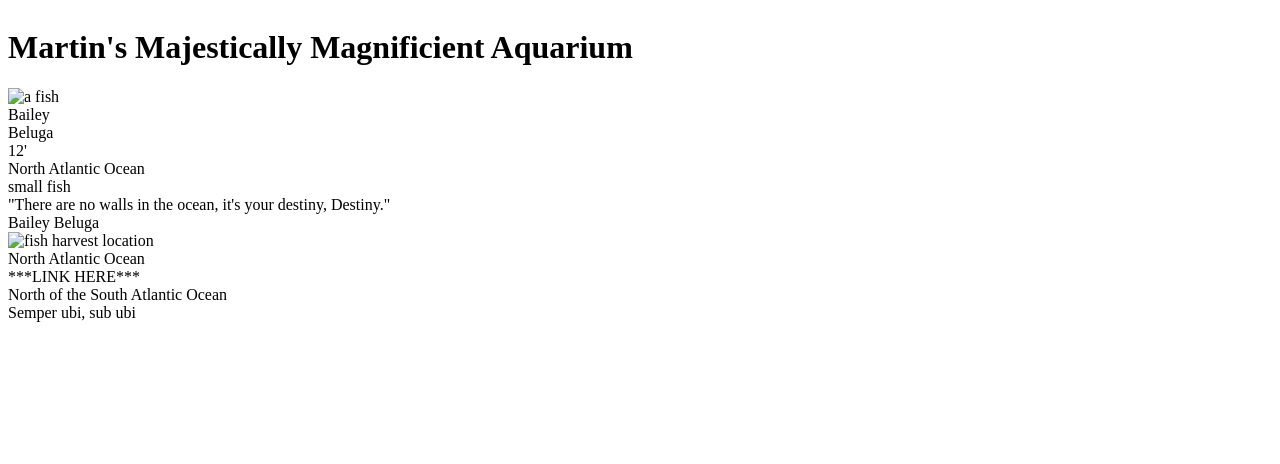
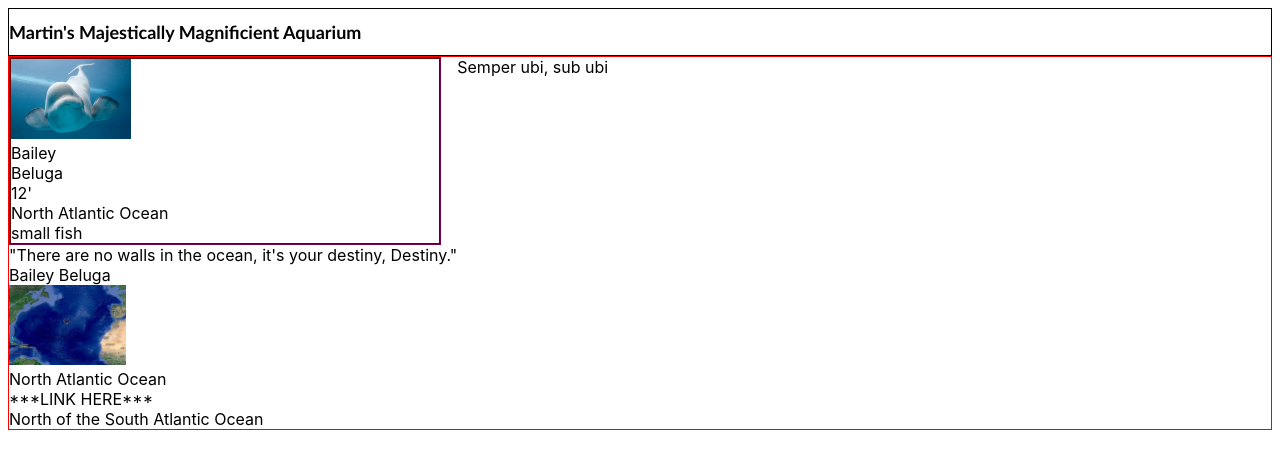
Before and after one commit to travisbrigman/martins-aquarium, a plain HTML site: page index.html in a window 1280 px wide. Drawn offline with Linux system fonts and the light colour scheme.

Commit message:
added images, completed CSS files

```diff
--- a/index.html
+++ b/index.html
@@ -12,9 +12,10 @@
         <h1>Martin's Majestically Magnificient Aquarium</h1>
     </header>
     <main class="main">
+        <div clas="content--left">
         <article class="fishes">
             <section class="fishCard">
-                <div><img class="fish__image" src="xxxx" alt="a fish" /></div>
+                <div><img class="fish__image" src="./images/BelugaWhale.jpg" alt="a whale" /></div>
                 <div class="fish__name">Bailey</div>
                 <div class="fish__species">Beluga</div>
                 <div class="fish__length">12'</div>
@@ -31,16 +32,19 @@
         <article class="locations">
             <section class="location card">
                 <div>
-                    <img class="location__image" src="xxxx" alt="fish harvest location" />
+                    <img class="location__image" src="./images/NorthAtlantic.jpg" alt="fish harvest location" />
                 </div>
                 <div class="location__name">North Atlantic Ocean</div>
                 <div class="location__url">***LINK HERE***</div>
                 <div class="location__description">North of the South Atlantic Ocean</div>
             </section>
         </article>
+        </div>
+        <div class="content--right">
         <aside class="tips">
             <section class="tip">Semper ubi, sub ubi</section>
         </aside>
+        </div>
     </main>
 
 </body>
--- a/styles/fishes.css
+++ b/styles/fishes.css
@@ -1,13 +1,14 @@
 .fishes {
-
+    border: 1px solid rgb(116, 4, 82);
+    margin-right: 1rem;
 }
 
 .fishCard {
-
+    border: 1px solid rgb(100, 2, 0)
 }
 
 .fish__image {
-
+    height: 5rem;
 }
 
 .fish__name {
--- a/styles/locations.css
+++ b/styles/locations.css
@@ -0,0 +1,24 @@
+.locations {
+    border: 1px solid rgb(176, 235, 15)
+    margin-right: 1rem;
+}
+
+.location__card {
+
+}
+
+.location__image {
+    height: 5rem;
+}
+
+.location__name {
+
+}
+
+.location__url {
+
+}
+
+.location__description {
+
+}
--- a/styles/main.css
+++ b/styles/main.css
@@ -1,10 +1,31 @@
+@import "./locations.css";
+@import "./fishes.css";
+@import "./quotes.css";
+/* @import "./tips.css"; */
+
+h1 {
+    font-family: 'Gill Sans', 'Gill Sans MT', Calibri, 'Trebuchet MS', sans-serif;
+    font-size: 18px;
+}
+
 
 
 .header {
     display: flex;
-
+    border: 1px solid black
 }
 
 .main {
+    display: flex;
+    justify-content: space-between;
+    font-family: -apple-system, BlinkMacSystemFont, 'Segoe UI', Roboto, Oxygen, Ubuntu, Cantarell, 'Open Sans', 'Helvetica Neue', sans-serif;
+    border: 1px solid red
+}
 
+.content--left {
+    flex: 1;
 }
+
+.content--right {
+    flex: 2;
+}
--- a/styles/quotes.css
+++ b/styles/quotes.css
@@ -1,5 +1,6 @@
 .quotes {
-
+    border: 1px solid rgb(33, 11, 230)
+    margin-right: 1rem;
 }
 
 .quote__card {
```
Also changed, not shown: images/BelugaWhale.jpg (added), images/NorthAtlantic.jpg (added).
